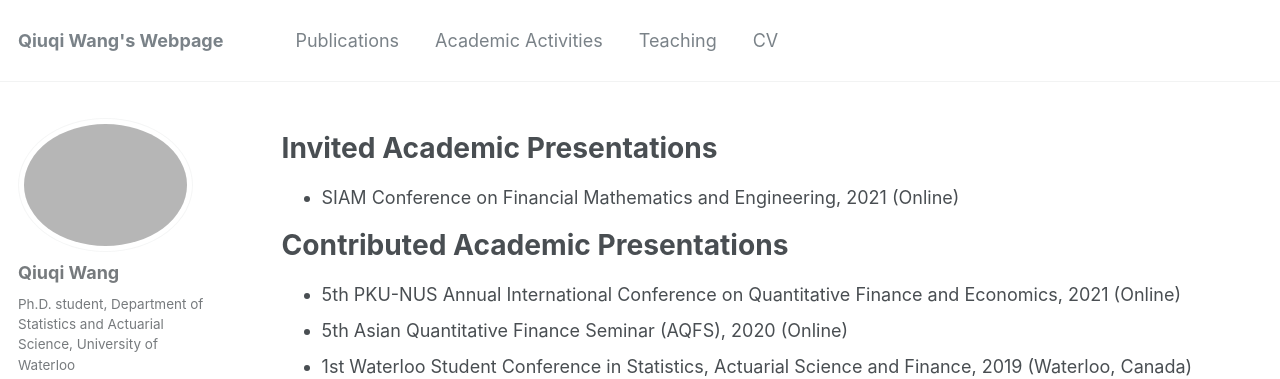
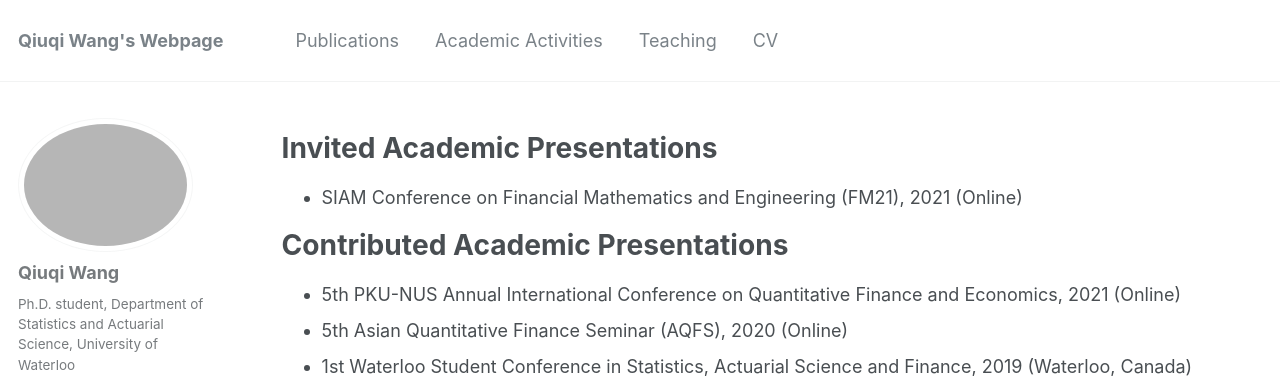
Before and after one commit to qwangan/qwangan.github.io, a Jekyll site: the page built from _pages/talks.md, in a window 1280 px wide. Shown: the top 379 px of the page. Built offline with Jekyll 4.4.1, drawn with Linux system fonts in a browser that asks for light colours; some web fonts are replaced.

Commit message:
Update talks.md

```diff
--- a/_pages/talks.md
+++ b/_pages/talks.md
@@ -6,7 +6,7 @@ author_profile: true
 ---
 
 # Invited Academic Presentations
-* SIAM Conference on Financial Mathematics and Engineering, 2021 (Online)
+* SIAM Conference on Financial Mathematics and Engineering (FM21), 2021 (Online)
 
 # Contributed Academic Presentations
 * 5th PKU-NUS Annual International Conference on Quantitative Finance and Economics, 2021 (Online)
```
